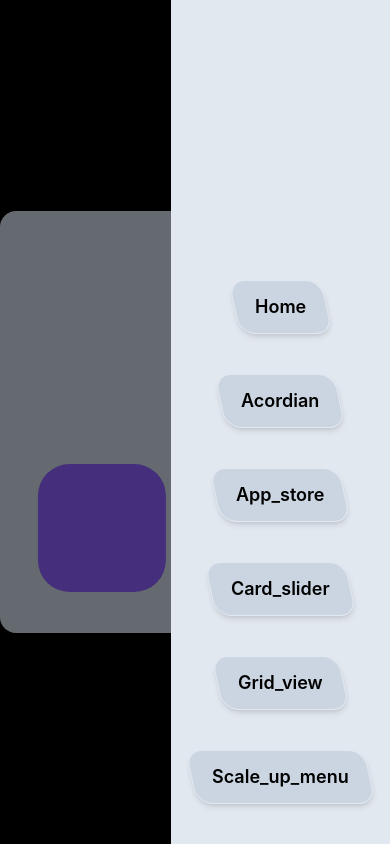
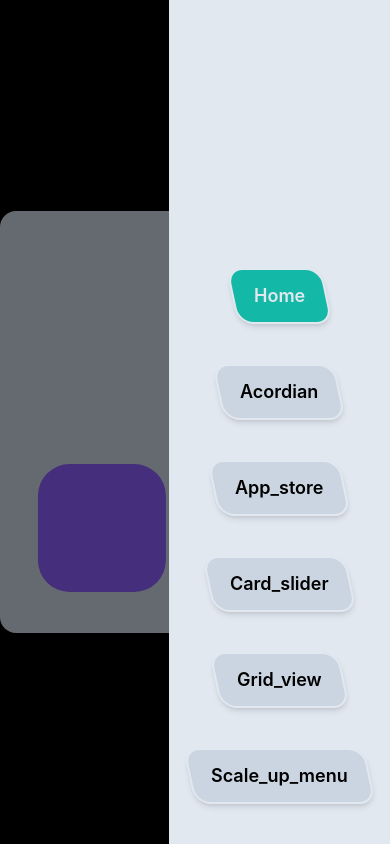
Before and after one commit to presuit/animation-practice, a React (Create React App) app: page / in a window 390 px wide. Both pictures are taken after a click on the element 318 px from the left and 772 px from the top of the page. Built offline with nearby package versions, Linux system fonts and the light colour scheme; a web font is replaced by a local one.

Commit message:
responsive design

```diff
--- a/package.json
+++ b/package.json
@@ -21,6 +21,7 @@
     "postcss": "^8.4.5",
     "react": "^17.0.2",
     "react-dom": "^17.0.2",
+    "react-helmet": "^6.1.0",
     "react-lorem-ipsum": "^1.4.9",
     "react-router-dom": "^6.2.1",
     "react-scripts": "5.0.0",
@@ -54,5 +55,8 @@
       "last 1 safari version"
     ]
   },
-  "homepage": "https://presuit.github.io/animation-practice"
+  "homepage": "https://presuit.github.io/animation-practice",
+  "devDependencies": {
+    "@types/react-helmet": "^6.1.5"
+  }
 }
--- a/src/components/Header.tsx
+++ b/src/components/Header.tsx
@@ -1,4 +1,4 @@
-import { useNavigate } from "react-router-dom";
+import { useMatch, useNavigate } from "react-router-dom";
 import { AnimatePresence, motion, Variants } from "framer-motion";
 import { routes } from "../Router";
 import { FontAwesomeIcon } from "@fortawesome/react-fontawesome";
@@ -9,6 +9,7 @@ type ROUTES = keyof typeof routes;
 
 interface IHeaderItem {
   route: ROUTES;
+  onView: boolean;
   setFullsize: React.Dispatch<React.SetStateAction<boolean>>;
 }
 
@@ -18,7 +19,7 @@ const HeaderOpenVar: Variants = {
   },
   visible: {
     opacity: 1,
-    transition: { duration: 0.5, type: "tween", delayChildren: 0.3 },
+    transition: { duration: 0.5, type: "tween", delayChildren: 0.2 },
   },
   exit: {
     opacity: 0,
@@ -41,12 +42,12 @@ const HeaderCloseVar: Variants = {
   visible: {
     opacity: 1,
     scale: 1,
-    transition: { duration: 0.5, type: "spring", delay: 0.3 },
+    transition: { duration: 0.5, type: "spring", delay: 0.3, bounce: 0.5 },
   },
   exit: { opacity: 0, scale: 0, transition: { duration: 0.5, type: "spring" } },
 };
 
-const HeaderItem: React.FC<IHeaderItem> = ({ route, setFullsize }) => {
+const HeaderItem: React.FC<IHeaderItem> = ({ route, setFullsize, onView }) => {
   const history = useNavigate();
   const handleLink = (route: ROUTES) => {
     setFullsize(false);
@@ -74,7 +75,9 @@ const HeaderItem: React.FC<IHeaderItem> = ({ route, setFullsize }) => {
   return (
     <section
       onClick={() => handleLink(route)}
-      className="p-3 px-5 bg-slate-300 rounded-2xl text-lg font-semibold cursor-pointer transform skew-x-12 shadow-md border border-slate-200 hover:scale-110 transition-all duration-300"
+      className={`p-3 px-5 rounded-2xl text-lg font-semibold cursor-pointer transform skew-x-12 shadow-md border-2 border-slate-200 hover:scale-110 transition-all duration-300 ${
+        onView ? "bg-teal-500 text-slate-200" : "bg-slate-300"
+      }`}
     >
       <h1 className="transform -skew-x-12 capitalize">{route.toLowerCase()}</h1>
     </section>
@@ -84,6 +87,12 @@ const HeaderItem: React.FC<IHeaderItem> = ({ route, setFullsize }) => {
 export default function Header() {
   const [fullsize, setFullsize] = useState(false);
   const toggleFullsize = () => setFullsize((prev) => !prev);
+  const homeMatch = useMatch(routes.HOME);
+  const acordianMatch = useMatch(routes.ACORDIAN);
+  const appStoreMatch = useMatch(routes.APP_STORE);
+  const cardSliderMatch = useMatch(routes.CARD_SLIDER);
+  const gridViewMatch = useMatch(routes.GRID_VIEW);
+  const scaleMatch = useMatch(routes.SCALE_UP_MENU);
 
   return (
     <AnimatePresence initial={false}>
@@ -104,12 +113,36 @@ export default function Header() {
             variants={HeaderOpenItemVar}
             className="fixed top-0 right-0 h-full bg-slate-200 p-5 py-10 flex flex-col justify-end items-center max-w-xs gap-10 overflow-hidden"
           >
-            <HeaderItem route="HOME" setFullsize={setFullsize} />
-            <HeaderItem route="ACORDIAN" setFullsize={setFullsize} />
-            <HeaderItem route="APP_STORE" setFullsize={setFullsize} />
-            <HeaderItem route="CARD_SLIDER" setFullsize={setFullsize} />
-            <HeaderItem route="GRID_VIEW" setFullsize={setFullsize} />
-            <HeaderItem route="SCALE_UP_MENU" setFullsize={setFullsize} />
+            <HeaderItem
+              onView={Boolean(homeMatch)}
+              route="HOME"
+              setFullsize={setFullsize}
+            />
+            <HeaderItem
+              onView={Boolean(acordianMatch)}
+              route="ACORDIAN"
+              setFullsize={setFullsize}
+            />
+            <HeaderItem
+              onView={Boolean(appStoreMatch)}
+              route="APP_STORE"
+              setFullsize={setFullsize}
+            />
+            <HeaderItem
+              onView={Boolean(cardSliderMatch)}
+              route="CARD_SLIDER"
+              setFullsize={setFullsize}
+            />
+            <HeaderItem
+              onView={Boolean(gridViewMatch)}
+              route="GRID_VIEW"
+              setFullsize={setFullsize}
+            />
+            <HeaderItem
+              onView={Boolean(scaleMatch)}
+              route="SCALE_UP_MENU"
+              setFullsize={setFullsize}
+            />
           </motion.main>
         </motion.header>
       ) : (
@@ -120,7 +153,7 @@ export default function Header() {
           animate="visible"
           exit="exit"
           onClick={toggleFullsize}
-          className="fixed w-16 h-16 bg-red-500 rounded-full p-5 bottom-0 right-0 z-10 m-10 flex justify-center items-center cursor-pointer"
+          className="fixed w-16 h-16 bg-slate-700 rounded-full p-5 bottom-0 right-0 z-10 m-10 flex justify-center items-center cursor-pointer ring ring-slate-600"
         >
           <FontAwesomeIcon className="text-2xl text-slate-200" icon={faPlus} />
         </motion.header>
--- /dev/null
+++ b/src/components/PageTitle.tsx
@@ -0,0 +1,15 @@
+import { Helmet } from "react-helmet";
+
+interface IPageTitle {
+  name: string;
+}
+
+const PageTitle: React.FC<IPageTitle> = ({ name }) => {
+  return (
+    <Helmet>
+      <title>{name}</title>
+    </Helmet>
+  );
+};
+
+export default PageTitle;
--- a/src/routes/AcordianPage.tsx
+++ b/src/routes/AcordianPage.tsx
@@ -1,4 +1,5 @@
 import Acordian, { IAcordianData } from "../components/Acordian";
+import PageTitle from "../components/PageTitle";
 
 const data: IAcordianData[] = [
   {
@@ -46,6 +47,7 @@ const data: IAcordianData[] = [
 function AcordianPage() {
   return (
     <div className="w-full h-screen bg-black flex justify-center items-center px-10 flex-col gap-10">
+      <PageTitle name="Acordian" />
       <div className="w-full h-[70vh]">
         <Acordian data={data} />
       </div>
--- a/src/routes/AppStorePage.tsx
+++ b/src/routes/AppStorePage.tsx
@@ -1,6 +1,7 @@
 import { motion } from "framer-motion";
 import { useState } from "react";
 import { LoremIpsum } from "react-lorem-ipsum";
+import PageTitle from "../components/PageTitle";
 
 const imgSrcs = [
   "https://images.unsplash.com/photo-1497215728101-856f4ea42174?ixlib=rb-1.2.1&ixid=MnwxMjA3fDF8MHxwaG90by1wYWdlfHx8fGVufDB8fHx8&auto=format&fit=crop&w=1470&q=80",
@@ -18,12 +19,13 @@ export default function AppStorePage() {
 
   return (
     <div className="w-full min-h-screen bg-black py-5 ">
-      <div className="max-w-screen-lg w-full flex flex-wrap mx-auto">
+      <PageTitle name="App Store View" />
+      <div className="max-w-screen-lg w-full flex flex-wrap mx-auto px-10">
         {[1, 2, 3, 4, 5, 6, 7, 8].map((item, index) => {
           return (
             <div
               key={item}
-              className="app-store-first:w-[60%] app-store-fourth:w-[60%] w-[40%] h-96 p-3"
+              className="md:app-store-first:w-[60%] md:app-store-fourth:w-[60%] md:w-[40%] w-full h-96 p-3"
             >
               <motion.div
                 initial={{ opacity: 0 }}
@@ -58,21 +60,21 @@ export default function AppStorePage() {
             initial={{ opacity: 0 }}
             animate={{ opacity: 1 }}
             transition={{ duration: 0.5 }}
-            className="absolute top-0 left-0 right-0 bottom-0 m-auto max-w-screen-lg w-full h-[70vh] bg-slate-300 rounded-2xl overflow-hidden  py-10 px-5 flex flex-col gap-10"
+            className="absolute top-0 left-0 right-0 bottom-0 m-auto max-w-screen-md md:w-full w-80 h-[70vh] bg-slate-200 rounded-2xl overflow-hidden flex flex-col gap-3"
           >
             <section className="flex justify-center items-center">
               <motion.img
                 layoutId={index.toString()}
                 alt="dwauiddadsczc"
                 src={imgSrcs[index - 1]}
-                className="w-52 h-52 rounded-full object-cover object-center ring ring-slate-700"
+                className="w-full h-60 md:h-[40vh] object-cover object-center"
               />
             </section>
             <motion.section
               initial={{ opacity: 0, y: 30 }}
               animate={{ opacity: 1, y: 0 }}
               transition={{ duration: 0.5, delay: 0.5 }}
-              className="flex flex-col gap-5 items-center h-96 overflow-auto p-10 pt-0"
+              className="flex flex-col gap-5 items-center h-96 overflow-auto text-center p-5 pt-0 px-10"
             >
               <LoremIpsum p={5} />
             </motion.section>
--- a/src/routes/Home.tsx
+++ b/src/routes/Home.tsx
@@ -1,5 +1,6 @@
 import { motion } from "framer-motion";
 import { useEffect, useRef, useState } from "react";
+import PageTitle from "../components/PageTitle";
 
 export default function Home() {
   const boxRef = useRef<HTMLDivElement>(null);
@@ -15,6 +16,7 @@ export default function Home() {
 
   return (
     <div className="w-fulll h-screen bg-black flex justify-center items-center flex-col gap-10">
+      <PageTitle name="Home" />
       <div
         ref={boxRef}
         className="max-w-screen-md w-full h-[50vh] bg-slate-300 rounded-2xl grid grid-cols-2 grid-rows-2 overflow-hidden"
--- a/src/routes/ScaleUpMenuPage.tsx
+++ b/src/routes/ScaleUpMenuPage.tsx
@@ -3,6 +3,7 @@ import { FontAwesomeIcon } from "@fortawesome/react-fontawesome";
 import { faTimesCircle } from "@fortawesome/free-regular-svg-icons";
 import { faPlusCircle } from "@fortawesome/free-solid-svg-icons";
 import { motion, AnimatePresence, Variants } from "framer-motion";
+import PageTitle from "../components/PageTitle";
 
 const containerVar: Variants = {
   hidden: {
@@ -55,6 +56,7 @@ export default function ScaleUpMenuPage() {
   };
   return (
     <AnimatePresence exitBeforeEnter>
+      <PageTitle name="Scale Up Menu" />
       <motion.div
         key={menuOpen ? "open" : "close"}
         variants={containerVar}
```
Also changed, not shown: src/routes/CardSliderPage.tsx (+28 -24 lines), src/routes/GridView.tsx (+14 -12 lines), 1 other file (tests, documents, lock files or other folders).
